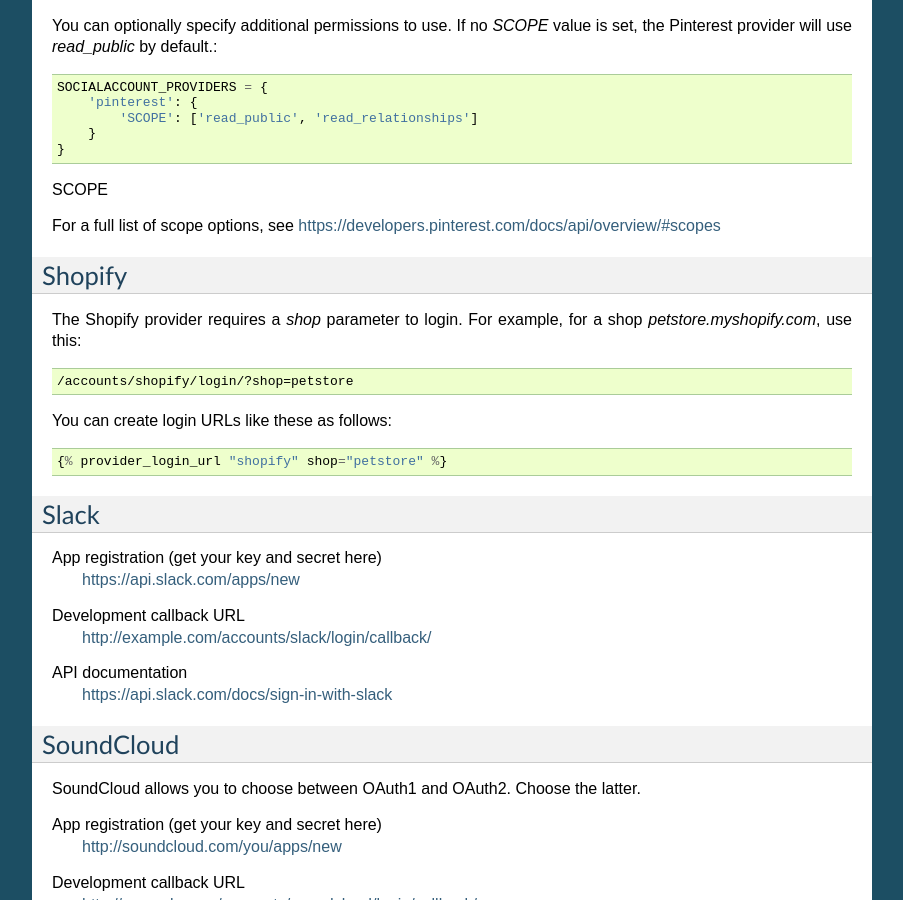
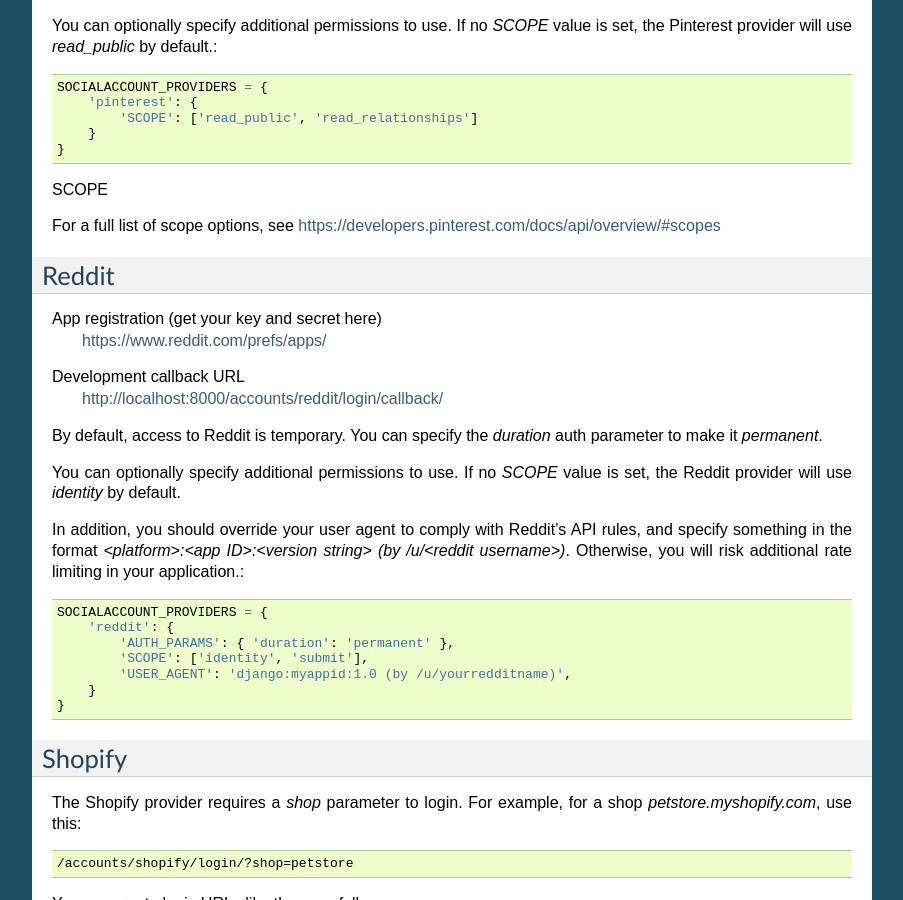
Before and after one commit to timothy-bartlett/django-allauth, a Sphinx documentation site: the page built from docs/providers.rst, in a window 1280 px wide and 900 px high, scrolled down 10187 px. Shown: the whole window, without its empty margins (198-1101 px from the left). Built offline with Sphinx 7.4.7, drawn with Linux system fonts in a browser that asks for light colours; pages that are not in the unit, such as notebooks, are missing from menus.

Commit message:
Allow custom user agent for Reddit auth. (#1549)
* Add setting for reddit user agent

* Add docs for Reddit provider

```diff
--- a/docs/providers.rst
+++ b/docs/providers.rst
@@ -609,6 +609,35 @@
 For a full list of scope options, see https://developers.pinterest.com/docs/api/overview/#scopes
 
 
+Reddit
+-------
+
+App registration (get your key and secret here)
+    https://www.reddit.com/prefs/apps/
+
+Development callback URL
+    http://localhost:8000/accounts/reddit/login/callback/
+
+By default, access to Reddit is temporary. You can specify the `duration`
+auth parameter to make it `permanent`.
+
+You can optionally specify additional permissions to use. If no `SCOPE` value
+is set, the Reddit provider will use `identity` by default.
+
+In addition, you should override your user agent to comply with Reddit's API
+rules, and specify something in the format
+`<platform>:<app ID>:<version string> (by /u/<reddit username>)`. Otherwise,
+you will risk additional rate limiting in your application.::
+
+    SOCIALACCOUNT_PROVIDERS = {
+        'reddit': {
+            'AUTH_PARAMS': { 'duration': 'permanent' },
+            'SCOPE': ['identity', 'submit'],
+            'USER_AGENT': 'django:myappid:1.0 (by /u/yourredditname)',
+        }
+    }
+
+
 Shopify
 -------
 
```
Also changed, not shown: 1 other file.
